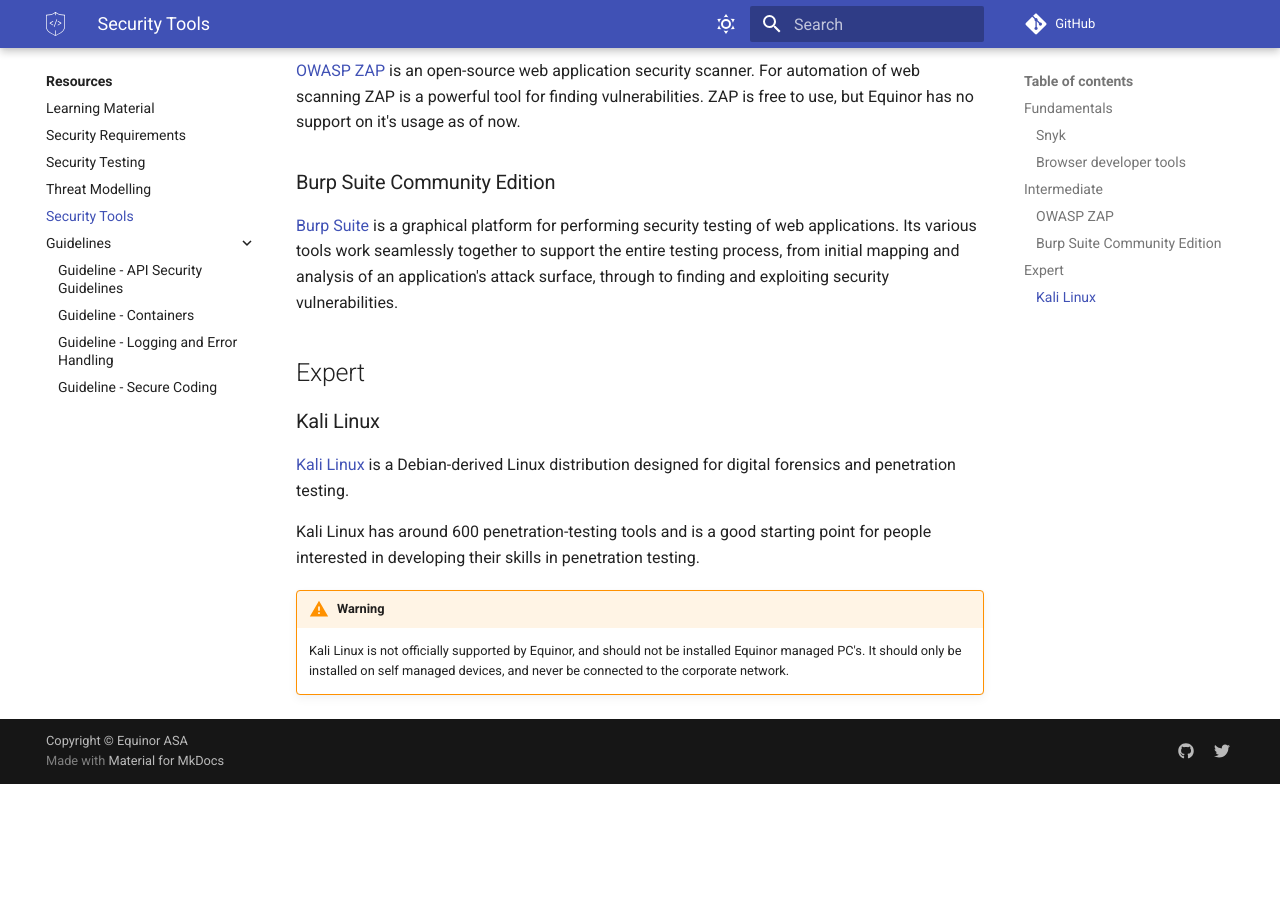
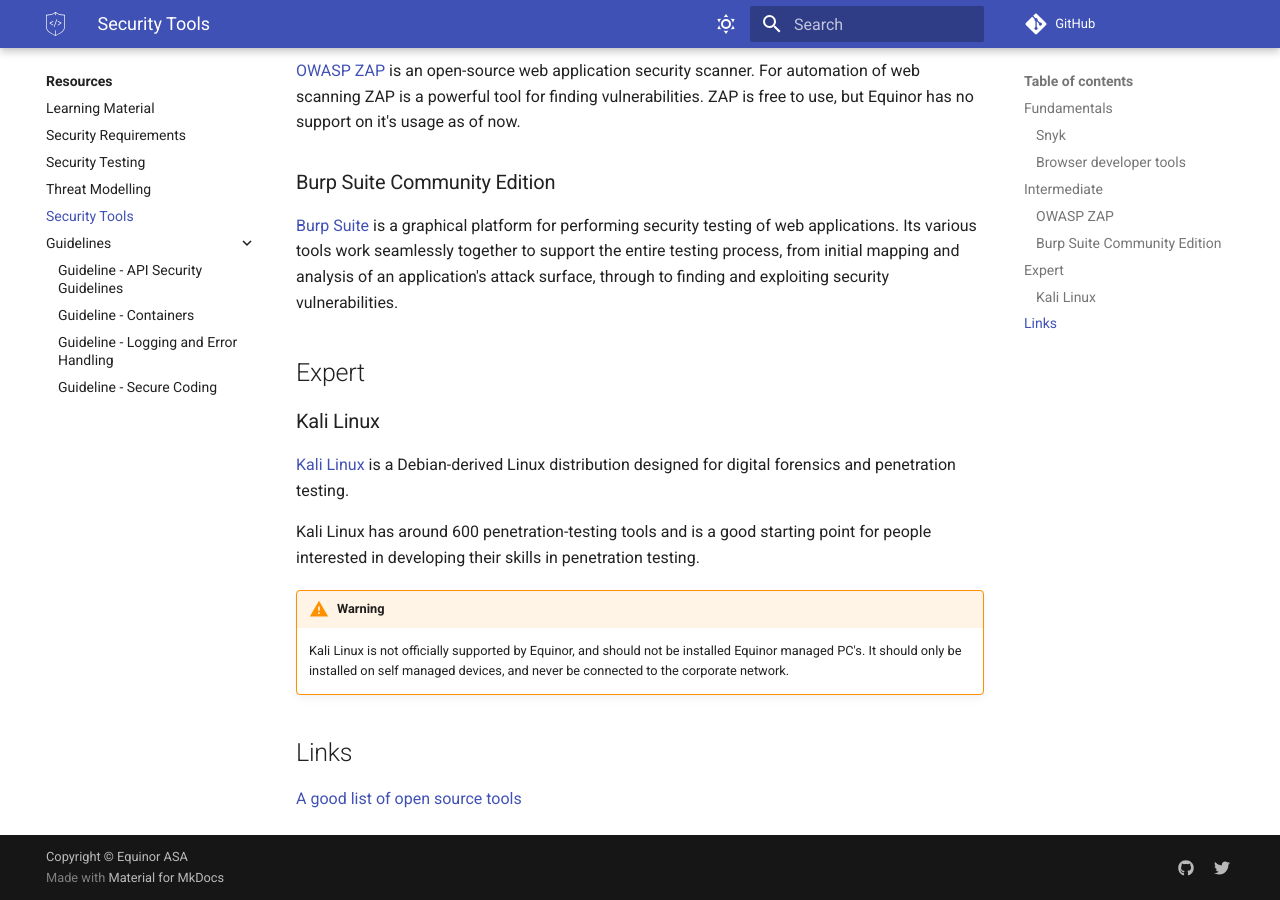
Before and after one commit to equinor/appsec, an MkDocs documentation site: the page built from docs/resources/tools.md, in a window 1280 px wide and 900 px high, scrolled down 1373 px. Built offline with MkDocs 1.6.1 and Material for MkDocs 9.7.7, drawn with Linux system fonts in a browser that asks for light colours; some web fonts are replaced; comment, search, counter and statistics services are not loaded; before the commit the page ends 2157 px from its top, so only the background shows below that.

Commit message:
Update tools.md with OS tools-list (#44)
Update tools.md

```diff
--- a/docs/resources/tools.md
+++ b/docs/resources/tools.md
@@ -31,3 +31,7 @@
 
 !!! warning
     Kali Linux is not officially supported by Equinor, and should not be installed Equinor managed PC's. It should only be installed on self managed devices, and never be connected to the corporate network.
+
+## Links
+
+[A good list of open source tools](https://github.com/psiinon/open-source-web-scanners)
```
